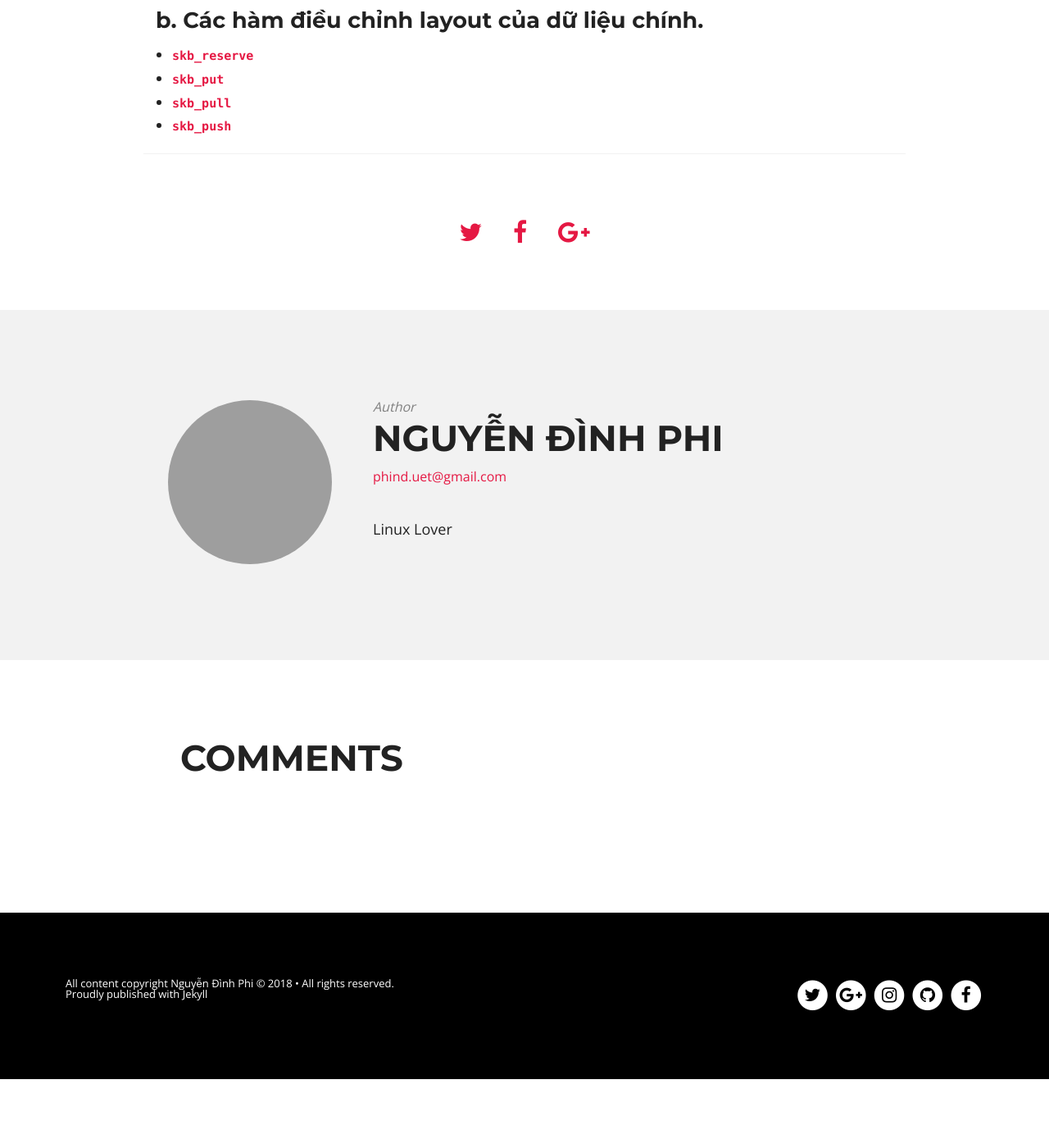
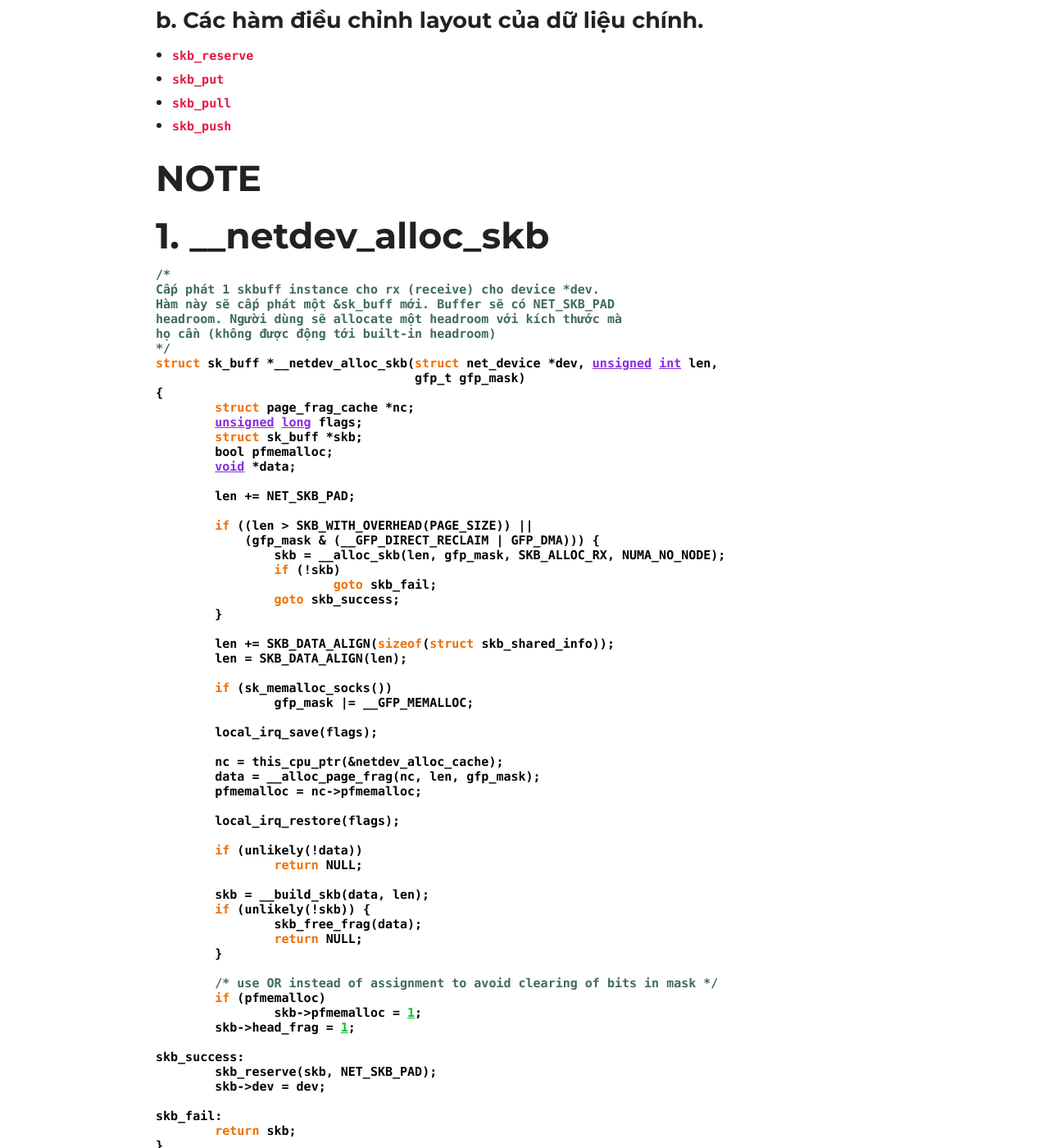
Before and after one commit to ita93/ita93.github.io, a Jekyll site: the page built from _posts/2018-11-11-Struct sk_buff và net_device.md, in a window 1280 px wide and 1400 px high, scrolled down 4207 px. Shown: the whole window at 82% size. Built offline with Jekyll 4.4.1, drawn with Linux system fonts in a browser that asks for light colours; nearby versions of some CDN libraries; comment, search, counter and statistics services are not loaded; before the commit the page ends 5523 px from its top, so only the background shows below that.

Commit message:
Alloc skb dev

```diff
--- a/_posts/2018-11-11-Struct sk_buff và net_device.md
+++ b/_posts/2018-11-11-Struct sk_buff và net_device.md
@@ -91,3 +91,68 @@ Lưu ý là kích thước thực tế của bộ nhớ động được cấp p
 -   <code>skb_put</code>
 -   <code>skb_pull</code>
 -   <code>skb_push</code>
+
+# NOTE
+# 1. __netdev_alloc_skb
+{% highlight c %}
+/*
+Cấp phát 1 skbuff instance cho rx (receive) cho device *dev.
+Hàm này sẽ cấp phát một &sk_buff mới. Buffer sẽ có NET_SKB_PAD
+headroom. Người dùng sẽ allocate một headroom với kích thước mà
+họ cần (không được động tới built-in headroom)
+*/
+struct sk_buff *__netdev_alloc_skb(struct net_device *dev, unsigned int len,
+				   gfp_t gfp_mask)
+{
+	struct page_frag_cache *nc;
+	unsigned long flags;
+	struct sk_buff *skb;
+	bool pfmemalloc;
+	void *data;
+
+	len += NET_SKB_PAD;
+
+	if ((len > SKB_WITH_OVERHEAD(PAGE_SIZE)) ||
+	    (gfp_mask & (__GFP_DIRECT_RECLAIM | GFP_DMA))) {
+		skb = __alloc_skb(len, gfp_mask, SKB_ALLOC_RX, NUMA_NO_NODE);
+		if (!skb)
+			goto skb_fail;
+		goto skb_success;
+	}
+
+	len += SKB_DATA_ALIGN(sizeof(struct skb_shared_info));
+	len = SKB_DATA_ALIGN(len);
+
+	if (sk_memalloc_socks())
+		gfp_mask |= __GFP_MEMALLOC;
+
+	local_irq_save(flags);
+
+	nc = this_cpu_ptr(&netdev_alloc_cache);
+	data = __alloc_page_frag(nc, len, gfp_mask);
+	pfmemalloc = nc->pfmemalloc;
+
+	local_irq_restore(flags);
+
+	if (unlikely(!data))
+		return NULL;
+
+	skb = __build_skb(data, len);
+	if (unlikely(!skb)) {
+		skb_free_frag(data);
+		return NULL;
+	}
+
+	/* use OR instead of assignment to avoid clearing of bits in mask */
+	if (pfmemalloc)
+		skb->pfmemalloc = 1;
+	skb->head_frag = 1;
+
+skb_success:
+	skb_reserve(skb, NET_SKB_PAD);
+	skb->dev = dev;
+
+skb_fail:
+	return skb;
+}
+{% endhighlight %}
```
